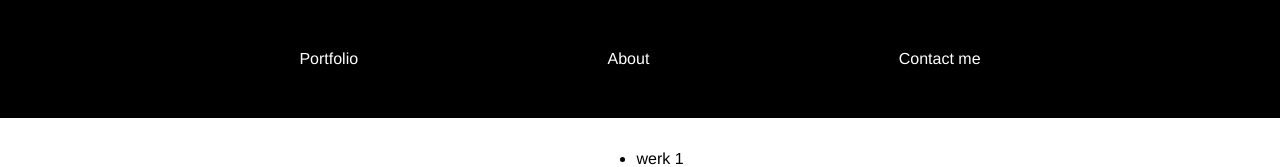
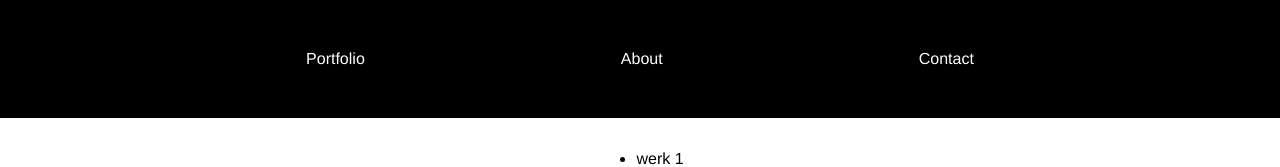
Before and after one commit to TheKevSter35/portfolio, a React (Create React App) app: page / in a window 1280 px wide. Shown: the top 167 px of the page. Built offline with nearby package versions, Linux system fonts and the light colour scheme; no server answers.

Commit message:
cleaning

```diff
--- a/src/components/header.jsx
+++ b/src/components/header.jsx
@@ -5,8 +5,8 @@ const Header = () => {
         <header>
             <nav>
                 <a href="/">Portfolio</a>
-                 <a href="/">About</a>
-                  <a href="/">Contact me</a>
+                <a href="/">About</a>
+                <a href="/">Contact</a>
             </nav>
         </header>
     )
```
